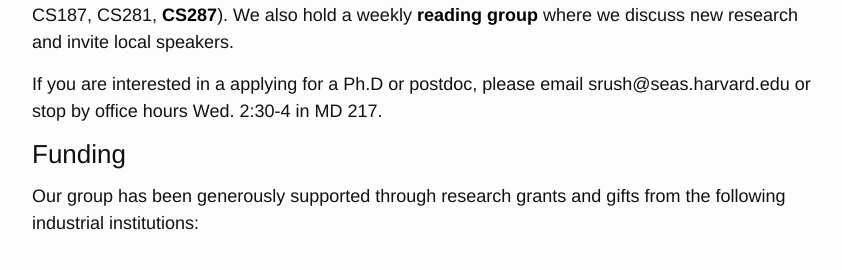
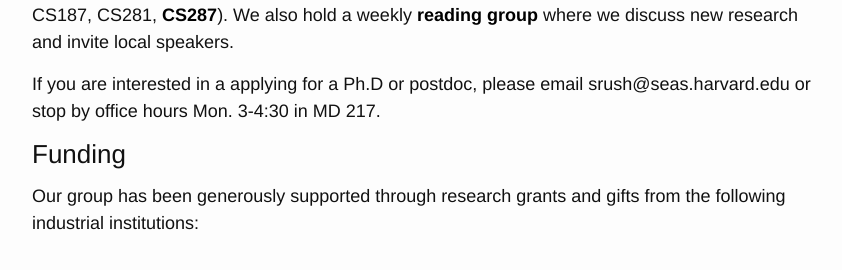
Before and after one commit to harvardnlp/harvardnlp.github.io, a Jekyll site: the page built from rush.html, in a window 1280 px wide and 900 px high, scrolled down 1038 px, cut to the strip 186-456 px from the top of the window. Shown: the whole strip, without its empty margins (218-1060 px from the left). Built offline with Jekyll 4.4.1, drawn with Linux system fonts in a browser that asks for light colours.

Commit message:
Update rush.html

```diff
--- a/rush.html
+++ b/rush.html
@@ -76,7 +76,7 @@
       </p>
       <p style="font-size: 18px">
         If you are interested in a applying for a Ph.D or
-        postdoc, please email srush@seas.harvard.edu or stop by office hours Wed. 2:30-4 in MD 217.
+        postdoc, please email srush@seas.harvard.edu or stop by office hours Mon. 3-4:30 in MD 217.
       </p>
 
 <h3>Funding</h3>
```
